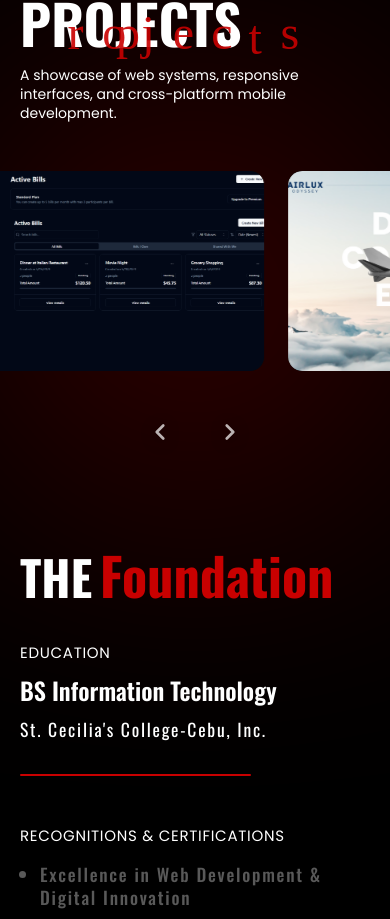
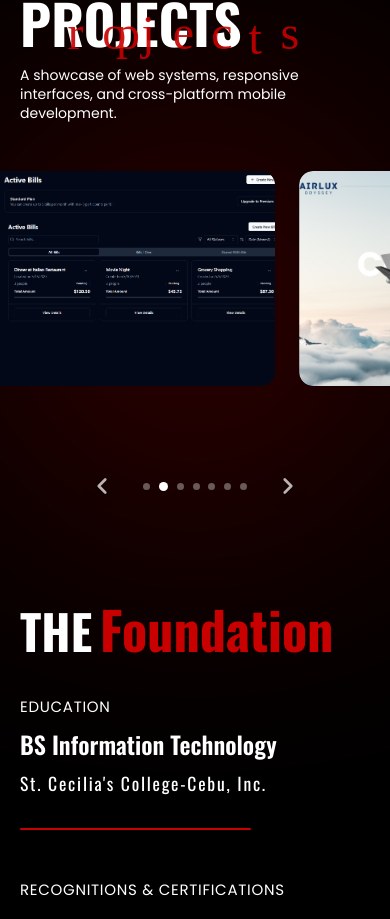
Before and after one commit to JaiAnoba/Portfolio, a React (Vite) app: page / in a window 390 px wide. Shown: the part 2171-3090 px from the top of the page. Built offline with nearby package versions, Linux system fonts and the light colour scheme; a web font is replaced by a local one.

Commit message:
updated projects section

```diff
--- a/src/components/Projects.css
+++ b/src/components/Projects.css
@@ -57,7 +57,7 @@
 .projects-carousel {
   position: relative;
   z-index: 2;
-  min-height: clamp(220px, 32vw, 380px);
+  min-height: clamp(270px, 38vw, 460px);
 }
 
 .projects-marquee-outer {
@@ -89,7 +89,7 @@
   position: relative;
   isolation: isolate;
   flex-shrink: 0;
-  width: clamp(320px, 40vw, 580px);
+  width: clamp(380px, 48vw, 700px);
   aspect-ratio: 16 / 10;
   border: none;
   padding: 0;
@@ -116,7 +116,8 @@
   left: 0;
   right: 0;
   bottom: 0;
-  height: 40%;
+  height: auto;
+  min-height: 4.5rem;
   z-index: 2;
   display: flex;
   flex-direction: column;
@@ -138,7 +139,6 @@
   background: rgba(15, 15, 15, 0.37);
   backdrop-filter: blur(5px);
   -webkit-backdrop-filter: blur(12px);
-
   mask-image: linear-gradient(to bottom, rgba(0, 0, 0, 0) 0%, rgba(0, 0, 0, 1) 20px);
   -webkit-mask-image: linear-gradient(to bottom, rgba(0, 0, 0, 0) 0%, rgba(0, 0, 0, 1) 20px);
 }
@@ -146,16 +146,37 @@
 .projects-slide-detail-copy {
   position: relative;
   z-index: 1;
-  padding: 1rem 2rem 0.8rem 2rem;
+  display: flex;
+  align-items: center;
+  justify-content: space-between;
+  gap: 1.75rem;
+  padding: 1rem 1.75rem 1.1rem 2rem;
+}
+
+/* ── Text group: title + desc stacked ── */
+.projects-slide-detail-text {
+  display: flex;
+  flex-direction: column;
+  flex: 1;
+  min-width: 0;
 }
 
 .projects-slide-detail-title {
-  font-family: var(--font-hand);
-  font-size: clamp(1.1rem, 2.2vw, 1.5rem);
-  font-weight: 400;
+  font-family: var(--font-oswald);
+  font-size: clamp(1.2rem, 2.2vw, 1.6rem);
+  font-weight: 700;
   line-height: 1;
-  margin-bottom: 0.7rem;
-  color: var(--white);
+  margin: 0;
+  text-align: left;
+  padding-bottom: 0.5rem;
+
+  /* background: #cf0000;
+  -webkit-background-clip: text;
+  background-clip: text;
+  color: transparent;
+  display: inline-block; */
+
+  filter: drop-shadow(0 2px 2px rgba(0, 0, 0, 0.5));
 }
 
 .projects-slide-detail-desc {
@@ -163,30 +184,45 @@
   font-size: clamp(0.65rem, 0.85vw, 0.68rem);
   line-height: 1.5;
   color: rgba(255, 255, 255, 0.92);
-  margin-bottom: 0.2rem;
+  margin: 0;
   display: -webkit-box;
   -webkit-line-clamp: 2;
   -webkit-box-orient: vertical;
   overflow: hidden;
+  min-height: calc(0.68rem * 1.5 * 2);
 }
 
 .projects-slide-detail-link {
-  display: inline-block;
+  flex-shrink: 0;
+  display: inline-flex;
+  align-items: center;
+  gap: 0.45rem;
+  margin: 0;
+  padding: 0.5rem 1.15rem;
   border: none;
-  background: none;
-  padding: 0;
+  border-radius: 999px;
+  background: linear-gradient(90deg, #8a0000 0%, #6e0000 50%, #550000 100%);
+  color: #ffffff;
   font-family: var(--font-poppins);
-  font-size: clamp(0.72rem, 1vw, 0.6rem);
-  font-weight: 700;
-  font-style: italic;
-  color: #ff0000;
+  font-size: clamp(0.68rem, 0.85vw, 0.76rem);
+  font-weight: 500;
+  font-style: normal;
+  line-height: 1;
   cursor: pointer;
-  transition: color 0.2s ease, transform 0.2s ease;
+  transition: transform 0.2s ease, filter 0.2s ease;
+}
+
+.projects-slide-detail-link svg {
+  flex-shrink: 0;
 }
 
 .projects-slide-detail-link:hover {
-  color: #ff3333;
-  transform: translateX(3px);
+  transform: translateY(-2px);
+  filter: brightness(1.06);
+}
+
+.projects-slide-detail-link:active {
+  transform: translateY(0);
 }
 
 /* ── Hover state ── */
@@ -206,17 +242,20 @@
   transition: opacity 0.35s ease;
 }
 
-/* ── Manual Action Controllers ── */
-.projects-nav-controls {
+/* ── Pagination: prev / dots / next ── */
+.projects-pagination {
+  position: relative;
+  z-index: 2;
   display: flex;
+  align-items: center;
   justify-content: center;
-  align-items: center;
-  gap: 2.5rem;
-  margin-top: 2.2rem;
-  width: 100%;
+  gap: clamp(1rem, 2.5vw, 1.75rem);
+  margin-top: 1.35rem;
+  padding: 0 1rem;
 }
 
 .projects-nav-btn {
+  flex-shrink: 0;
   border: none;
   background: none;
   cursor: pointer;
@@ -244,6 +283,53 @@
   transform: scale(0.95);
 }
 
+.projects-dots {
+  display: flex;
+  justify-content: center;
+  align-items: center;
+  gap: 0.55rem;
+  padding: 0.25rem 0;
+}
+
+.projects-dot {
+  width: 7px;
+  height: 7px;
+  border: none;
+  border-radius: 50%;
+  padding: 0;
+  background: rgba(255, 255, 255, 0.35);
+  cursor: pointer;
+  transition: transform 0.2s ease, background 0.2s ease;
+}
+
+.projects-dot.is-active {
+  width: 9px;
+  height: 9px;
+  background: #ffffff;
+}
+
+.projects-dot:hover:not(.is-active) {
+  background: rgba(255, 255, 255, 0.55);
+}
+
+@media (min-width: 1025px) {
+  .projects-nav-btn {
+    opacity: 0;
+    pointer-events: none;
+  }
+
+  .projects-pagination:has(.projects-dots:hover) .projects-nav-btn,
+  .projects-pagination:has(.projects-nav-btn:hover) .projects-nav-btn,
+  .projects-pagination:has(.projects-nav-btn:focus-visible) .projects-nav-btn {
+    opacity: 0.7;
+    pointer-events: auto;
+  }
+
+  .projects-nav-btn:hover {
+    opacity: 1;
+  }
+}
+
 /* ── Responsive (tablet and below) ── */
 @media (max-width: 1024px) {
   .projects {
@@ -267,11 +353,11 @@
   .pa-p { left: 0.3em !important; }
   .pa-r { left: 0.32em !important; }
   .pa-o { left: 0.38em !important; }
-  .pa-j { left: 0.3em !important;}
+  .pa-j { left: 0.3em !important; }
   .pa-e { left: 0.13em !important; }
-  .pa-c { left: 0.13em !important;}
+  .pa-c { left: 0.13em !important; }
   .pa-t { top: 0.14em !important; left: 0.1em !important; }
-  .pa-s { left: 0.13em !important;}
+  .pa-s { left: 0.13em !important; }
 
   .projects-title {
     font-size: var(--section-display-title);
@@ -295,7 +381,7 @@
   }
 
   .projects-carousel {
-    min-height: clamp(240px, 38vw, 400px);
+    min-height: clamp(290px, 44vw, 480px);
   }
 
   .projects-marquee-outer {
@@ -309,7 +395,7 @@
   }
 
   .projects-slide {
-    width: clamp(300px, 65vw, 500px);
+    width: clamp(340px, 72vw, 580px);
     transform-origin: center center;
   }
 
@@ -323,22 +409,28 @@
   }
 
   .projects-slide-detail {
-    height: 40%;
-    min-height: 110px;
+    min-height: 4.25rem;
   }
 
   .projects-slide-detail-copy {
-    padding: 1rem clamp(1.25rem, 4vw, 2rem) 0.85rem;
+    padding: 1rem clamp(1.25rem, 4vw, 2rem) 0.95rem;
+    gap: 1.5rem;
+  }
+
+  .projects-slide-detail-text {
+    gap: 0.4rem;
   }
 
   .projects-slide-detail-title {
     font-size: clamp(1.2rem, 3.2vw, 1.55rem);
-    margin-bottom: 0.55rem;
+    margin: 0;
   }
 
   .projects-slide-detail-desc {
     font-size: clamp(0.72rem, 1.8vw, 0.82rem);
     line-height: 1.45;
+    -webkit-line-clamp: 2;
+    min-height: calc(0.82rem * 1.45 * 2);
   }
 
   .projects-slide-detail-link {
@@ -361,13 +453,13 @@
   .pa-p { left: 0.3em !important; }
   .pa-r { left: 0.32em !important; }
   .pa-o { left: 0.38em !important; }
-  .pa-j { left: 0.3em !important;}
+  .pa-j { left: 0.3em !important; }
   .pa-e { left: 0.13em !important; }
-  .pa-c { left: 0.13em !important;}
+  .pa-c { left: 0.13em !important; }
   .pa-t { top: 0.1em !important; right: 0.1em !important; }
 
   .projects-slide {
-    width: clamp(280px, 72vw, 460px);
+    width: clamp(300px, 78vw, 520px);
   }
 
   .projects-fade {
@@ -375,17 +467,32 @@
   }
 
   .projects-slide-detail {
-    height: 42%;
-    min-height: 120px;
+    min-height: 4.5rem;
   }
 
-  .projects-slide-detail-desc {
-    -webkit-line-clamp: 2;
+  .projects-slide-detail-copy {
+    gap: 1.25rem;
+    padding: 0.9rem 1.5rem 0.9rem 1.5rem;
   }
 
-  .projects-nav-controls {
-    gap: 1.75rem;
-    margin-top: 1.5rem;
+  .projects-slide-detail-text {
+    gap: 0.35rem;
+  }
+
+  /* 1 row + ellipsis on tablet/mobile */
+  .projects-slide-detail-desc {
+    -webkit-line-clamp: 1;
+    min-height: auto;
+  }
+
+  .projects-pagination {
+    gap: 1.25rem;
+    margin-top: 1.25rem;
+  }
+
+  .projects-nav-btn {
+    opacity: 0.7;
+    pointer-events: auto;
   }
 }
 
@@ -404,9 +511,9 @@
   .pa-p { left: 2em !important; }
   .pa-r { left: 0.13em !important; }
   .pa-o { left: 0.16em !important; }
-  .pa-j { left: 0.12em !important;}
+  .pa-j { left: 0.12em !important; }
   .pa-e { left: 0.13em !important; }
-  .pa-c { left: 0.13em !important;}
+  .pa-c { left: 0.13em !important; }
   .pa-t { top: 0.1em !important; right: 0.1em !important; }
 
   .projects-desc {
@@ -415,7 +522,7 @@
   }
 
   .projects-slide {
-    width: clamp(260px, 82vw, 400px);
+    width: clamp(280px, 88vw, 440px);
   }
 
   .projects-fade {
@@ -423,15 +530,23 @@
   }
 
   .projects-slide-detail-copy {
+    gap: 1rem;
     padding: 0.85rem 1.25rem 0.75rem;
+  }
+
+  .projects-slide-detail-text {
+    gap: 0.3rem;
   }
 
   .projects-slide-detail-title {
     font-size: clamp(1.1rem, 4.5vw, 1.4rem);
   }
 
+  /* 1 row + ellipsis on small mobile */
   .projects-slide-detail-desc {
-    -webkit-line-clamp: 2;
+    font-size: clamp(0.65rem, 2.5vw, 0.72rem);
+    -webkit-line-clamp: 1;
+    min-height: auto;
   }
 }
 
--- a/src/components/Projects.tsx
+++ b/src/components/Projects.tsx
@@ -1,4 +1,4 @@
-import { useEffect, useRef, useState } from 'react'
+import { useCallback, useEffect, useRef, useState } from 'react'
 import ProjectDetailPanel, { type ProjectDetail } from './ProjectDetailPanel'
 import './Projects.css'
 
@@ -6,8 +6,7 @@ const PROJECTS: ProjectDetail[] = [
   {
     title: 'Worxist',
     subtitle: 'Virtual Art Gallery System',
-    description:
-      'Web-based platform for artists and collectors to host digital exhibitions, manage auctions, and securely sell original artwork.',
+    description: 'Virtual art gallery for digital exhibitions, auctions, and artwork sales.',
     stack: ['React.js', 'TypeScript', 'Tailwind CSS', 'Vite', 'Three.js'],
     category: 'Front-End Development',
     detailDescription:
@@ -34,8 +33,7 @@ const PROJECTS: ProjectDetail[] = [
   {
     title: 'SplitBill System',
     subtitle: 'Expense Management Utility',
-    description:
-      'Web application engineered to track shared expenses, calculate individual balances, and automate group bill-splitting.',
+    description: 'Tracks shared expenses and auto-calculates individual balances.',
     stack: ['React.js', 'TypeScript', 'Tailwind CSS', 'Vite'],
     category: 'Full-Stack',
     detailDescription:
@@ -50,8 +48,7 @@ const PROJECTS: ProjectDetail[] = [
   {
     title: 'AirLux Odyssey',
     subtitle: 'Flight Booking System',
-    description:
-      'Responsive travel platform featuring intuitive search engines, dynamic ticket selection, and streamlined booking flows.',
+    description: 'Responsive travel platform with flight search and streamlined booking.',
     stack: ['HTML', 'CSS'],
     category: 'Full-Stack Development',
     detailDescription:
@@ -70,8 +67,7 @@ const PROJECTS: ProjectDetail[] = [
   {
     title: 'Burgify',
     subtitle: 'Burger Recipe Application',
-    description:
-      'Mobile-focused app designed for exploring structured ingredients, custom creations, and step-by-step preparation guides.',
+    description: 'Mobile app for browsing burger recipes and saving custom creations.',
     stack: ['React Native', 'Expo', 'API', 'Firebase'],
     category: 'Front-End Development',
     detailDescription:
@@ -94,8 +90,7 @@ const PROJECTS: ProjectDetail[] = [
   {
     title: 'Jewelry Foto Editor',
     subtitle: 'Service Platform Landing Page',
-    description:
-      'High-converting, responsive website built with a luxury aesthetic to showcase professional editing portfolios and drive client inquiries.',
+    description: 'Luxury landing page showcasing a professional photo editing portfolio.',
     stack: ['WordPress'],
     category: 'Front-End Development',
     detailDescription:
@@ -124,8 +119,7 @@ const PROJECTS: ProjectDetail[] = [
   {
     title: 'Smart Solar',
     subtitle: 'Smart Solar Decisions Landing Page',
-    description:
-      'Premium, dark-themed user interface designed to guide homeowners through estimating energy costs, viewing savings metrics, and calculating custom solar setups.',
+    description: 'Dark-themed UI guiding homeowners through a custom solar calculator.',
     stack: ['Figma', 'UI/UX Design'],
     category: 'UI/UX Design',
     detailDescription:
@@ -160,8 +154,7 @@ const PROJECTS: ProjectDetail[] = [
   {
     title: 'Video Editing Service',
     subtitle: 'Video Editing Services Landing Page',
-    description:
-      'High-converting landing page layout designed to showcase professional video portfolios, highlight client proof metrics, and streamline the project upload process.',
+    description: 'Landing page highlighting editing portfolios and client onboarding flows.',
     stack: ['Figma', 'UI/UX Design'],
     category: 'UI/UX Design',
     detailDescription:
@@ -223,6 +216,7 @@ export default function Projects() {
   const [isManualMode, setIsManualMode] = useState<boolean>(false)
   const [manualIndex, setManualIndex] = useState<number>(0)
   const [slideDirection, setSlideDirection] = useState<'forward' | 'backward'>('forward')
+  const [activeDotIndex, setActiveDotIndex] = useState(0)
 
   const timeoutRef = useRef<NodeJS.Timeout | null>(null)
   const intervalRef = useRef<NodeJS.Timeout | null>(null)
@@ -286,6 +280,7 @@ export default function Projects() {
     setHoveredSlideKey(null)
     setIsManualMode(true)
     setManualIndex(newTargetIndex)
+    setActiveDotIndex(newTargetIndex)
 
     if (timeoutRef.current) clearTimeout(timeoutRef.current)
 
@@ -295,7 +290,7 @@ export default function Projects() {
       if (outer) {
         outer.scrollTo({ left: 0, behavior: 'instant' })
       }
-    }, 3000)
+    }, 6000)
   }
 
   const handleCarouselMouseMove = (e: React.MouseEvent) => {
@@ -333,33 +328,69 @@ export default function Projects() {
   }
 
   const handlePrevClick = () => {
-    let targetIndex = isManualMode ? manualIndex - 1 : PROJECTS.length - 1
+    const currentIndex = isManualMode ? manualIndex : activeDotIndex
+    const targetIndex =
+      (currentIndex - 1 + PROJECTS.length) % PROJECTS.length
 
-    if (targetIndex < 0) {
-      targetIndex = 1
-      setSlideDirection('forward')
-    } else {
     setSlideDirection('backward')
-    }
-
     activateManualOverride(targetIndex)
   }
 
   const handleNextClick = () => {
-    let targetIndex = isManualMode ? manualIndex + 1 : 1
-    const maxIndex = PROJECTS.length - 1
+    const currentIndex = isManualMode ? manualIndex : activeDotIndex
+    const targetIndex = (currentIndex + 1) % PROJECTS.length
 
-    if (targetIndex > maxIndex) {
-      targetIndex = maxIndex - 1
-      setSlideDirection('backward')
-    } else {
     setSlideDirection('forward')
-    }
-
     activateManualOverride(targetIndex)
   }
 
   const items = isManualMode ? PROJECTS : [...PROJECTS, ...PROJECTS]
+
+  const updateActiveDotFromCenter = useCallback(() => {
+    const outer = carouselRef.current?.querySelector(
+      '.projects-marquee-outer',
+    ) as HTMLElement | null
+    if (!outer) return
+
+    const outerRect = outer.getBoundingClientRect()
+    const outerCenterX = outerRect.left + outerRect.width / 2
+    const slides = outer.querySelectorAll<HTMLElement>('[data-project-index]')
+
+    let bestIndex = 0
+    let bestDistance = Infinity
+
+    slides.forEach((slide) => {
+      const rect = slide.getBoundingClientRect()
+      if (rect.width === 0) return
+
+      const slideCenter = rect.left + rect.width / 2
+      const distance = Math.abs(slideCenter - outerCenterX)
+      const index = Number(slide.dataset.projectIndex)
+
+      if (!Number.isNaN(index) && distance < bestDistance) {
+        bestDistance = distance
+        bestIndex = index
+      }
+    })
+
+    setActiveDotIndex(bestIndex)
+  }, [])
+
+  useEffect(() => {
+    if (isManualMode) {
+      setActiveDotIndex(manualIndex)
+      return
+    }
+
+    updateActiveDotFromCenter()
+    const interval = setInterval(updateActiveDotFromCenter, 120)
+    return () => clearInterval(interval)
+  }, [isManualMode, manualIndex, updateActiveDotFromCenter, items.length])
+
+  const handleDotClick = (index: number) => {
+    setSlideDirection(index >= activeDotIndex ? 'forward' : 'backward')
+    activateManualOverride(index)
+  }
 
   return (
     <section
@@ -407,6 +438,7 @@ export default function Projects() {
               return (
                 <article
                   key={slideKey}
+                  data-project-index={projectIndex}
                   className={[
                     'projects-slide',
                     cardImage.width && cardImage.height
@@ -437,12 +469,16 @@ export default function Projects() {
                   <div className="projects-slide-detail" aria-hidden={!isHovered}>
                     <div className="projects-slide-detail-backdrop" />
                     <div className="projects-slide-detail-copy">
+                      <div className="projects-slide-detail-backdrop" />
+                      <div className="projects-slide-detail-copy">
+                        <div className="projects-slide-detail-text">
                           <h3 className="projects-slide-detail-title">
                             {project.title}
                           </h3>
                           <p className="projects-slide-detail-desc">
                             {project.description}
                           </p>
+                        </div>
                         <button
                           type="button"
                           className="projects-slide-detail-link"
@@ -451,8 +487,22 @@ export default function Projects() {
                             openProjectPanel(projectIndex)
                           }}
                         >
-                        View Details &gt;
+                          Details
+                          <svg
+                            width="14"
+                            height="14"
+                            viewBox="0 0 24 24"
+                            fill="none"
+                            stroke="currentColor"
+                            strokeWidth="2.25"
+                            strokeLinecap="round"
+                            strokeLinejoin="round"
+                            aria-hidden="true"
+                          >
+                            <polyline points="9 18 15 12 9 6" />
+                          </svg>
                         </button>
+                      </div>
                     </div>
                   </div>
                 </article>
@@ -460,8 +510,9 @@ export default function Projects() {
             })}
           </div>
         </div>
+      </div>
 
-        <div className="projects-nav-controls">
+      <div className="projects-pagination">
         <button
           type="button"
           className="projects-nav-btn projects-nav-btn--prev"
@@ -472,6 +523,21 @@ export default function Projects() {
             <polyline points="15 18 9 12 15 6"></polyline>
           </svg>
         </button>
+
+        <div className="projects-dots" role="tablist" aria-label="Project slides">
+          {PROJECTS.map((project, index) => (
+            <button
+              key={project.title}
+              type="button"
+              role="tab"
+              className={`projects-dot${index === activeDotIndex ? ' is-active' : ''}`}
+              aria-label={`Go to ${project.title}`}
+              aria-selected={index === activeDotIndex}
+              onClick={() => handleDotClick(index)}
+            />
+          ))}
+        </div>
+
         <button
           type="button"
           className="projects-nav-btn projects-nav-btn--next"
@@ -483,7 +549,6 @@ export default function Projects() {
           </svg>
         </button>
       </div>
-      </div>
 
       {activeProjectIndex !== null && (
         <ProjectDetailPanel
```
Lines whose indentation alone changed are shown as unchanged.
